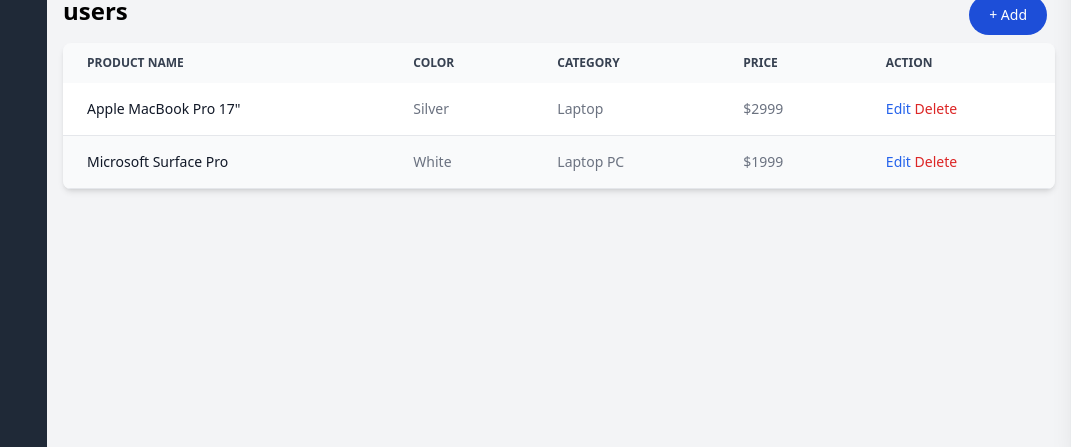
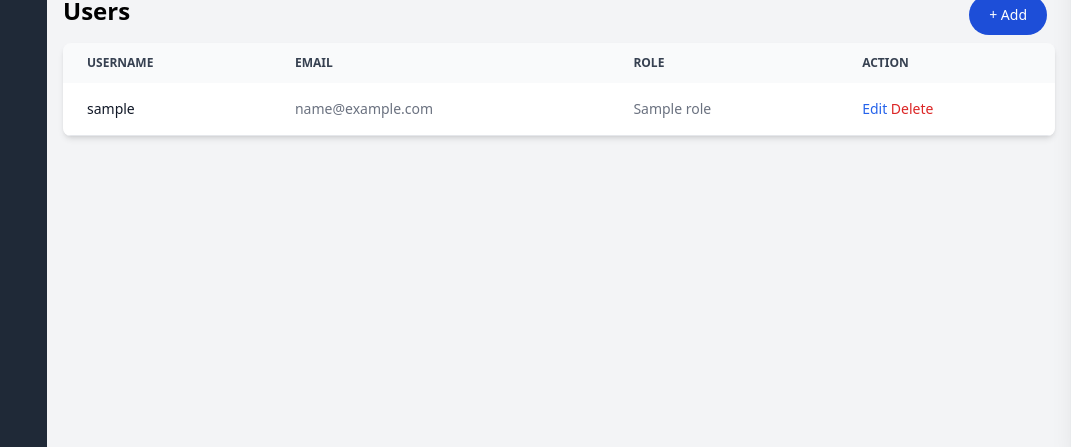
Before and after one commit to saalmahm/MyBlogPlatform, a PHP site: page /pages/dashboard.php in a window 1280 px wide. Shown: the part 353-800 px from the top of the page, without its empty margins (209-1280 px from the left). Run offline with PHP 8.4, Linux system fonts and the light colour scheme; tables that the repository leaves empty or names only in its code hold one stand-in row (values such as "Sample post"); some libraries are stand-ins or nearby versions.

Commit message:
Afficher les donnée dans la table users dans dashboard

```diff
--- a/pages/dashboard.php
+++ b/pages/dashboard.php
@@ -55,43 +55,45 @@
         </nav>
     </aside>
     <main class="ml-64 p-4 w-full">
-<div class="flex justify-between">
-<h1 class="text-2xl font-bold mb-4">users</h1>
-        <button type="button" class="text-white bg-blue-700 hover:bg-blue-800 focus:outline-none focus:ring-4 focus:ring-blue-300 font-medium rounded-full text-sm px-5 py-2.5 text-center me-2 mb-2 dark:bg-blue-600 dark:hover:bg-blue-700 dark:focus:ring-blue-800">+ Add</button>
-
-</div>
+        <div class="flex justify-between">
+            <h1 class="text-2xl font-bold mb-4">Users</h1>
+            <button type="button" class="text-white bg-blue-700 hover:bg-blue-800 focus:outline-none focus:ring-4 focus:ring-blue-300 font-medium rounded-full text-sm px-5 py-2.5 text-center me-2 mb-2 dark:bg-blue-600 dark:hover:bg-blue-700 dark:focus:ring-blue-800">+ Add</button>
+        </div>
         <div class="relative overflow-x-auto shadow-md sm:rounded-lg">
             <table class="w-full text-sm text-left rtl:text-right text-gray-500 dark:text-gray-400">
                 <thead class="text-xs text-gray-700 uppercase bg-gray-50 dark:bg-gray-700 dark:text-gray-400">
                     <tr>
-                        <th scope="col" class="px-6 py-3">Product name</th>
-                        <th scope="col" class="px-6 py-3">Color</th>
-                        <th scope="col" class="px-6 py-3">Category</th>
-                        <th scope="col" class="px-6 py-3">Price</th>
+                        <th scope="col" class="px-6 py-3">Username</th>
+                        <th scope="col" class="px-6 py-3">Email</th>
+                        <th scope="col" class="px-6 py-3">Role</th>
                         <th scope="col" class="px-6 py-3">Action</th>
                     </tr>
                 </thead>
                 <tbody>
-                    <tr class="odd:bg-white odd:dark:bg-gray-900 even:bg-gray-50 even:dark:bg-gray-800 border-b dark:border-gray-700">
-                        <th scope="row" class="px-6 py-4 font-medium text-gray-900 whitespace-nowrap dark:text-white">Apple MacBook Pro 17"</th>
-                        <td class="px-6 py-4">Silver</td>
-                        <td class="px-6 py-4">Laptop</td>
-                        <td class="px-6 py-4">$2999</td>
-                        <td class="px-6 py-4">
-                        <a href="#" class="font-medium text-blue-600 hover:underline">Edit</a>
-                        <a href="#" class="font-medium text-red-600 hover:underline">Delete</a>                        </td>
-                    </tr>
-                    <tr class="odd:bg-white odd:dark:bg-gray-900 even:bg-gray-50 even:dark:bg-gray-800 border-b dark:border-gray-700">
-                        <th scope="row" class="px-6 py-4 font-medium text-gray-900 whitespace-nowrap dark:text-white">Microsoft Surface Pro</th>
-                        <td class="px-6 py-4">White</td>
-                        <td class="px-6 py-4">Laptop PC</td>
-                        <td class="px-6 py-4">$1999</td>
-                        <td class="px-6 py-4">
-                            <a href="#" class="font-medium text-blue-600 hover:underline">Edit</a>
-                            <a href="#" class="font-medium text-red-600 hover:underline">Delete</a>
+                    <?php
+                    include ("../includes/db.php");
 
-                        </td>
-                    </tr>
+                    $sql = "SELECT users.id, users.username, users.email, roles.name AS role_name
+                            FROM users
+                            JOIN roles ON users.role_id = roles.id";
+                    $result = mysqli_query($conn, $sql);
+
+                    if (mysqli_num_rows($result) > 0) {
+                        while ($row = mysqli_fetch_assoc($result)) {
+                            echo '<tr class="odd:bg-white odd:dark:bg-gray-900 even:bg-gray-50 even:dark:bg-gray-800 border-b dark:border-gray-700">';
+                            echo '<td class="px-6 py-4 font-medium text-gray-900 whitespace-nowrap dark:text-white">' . $row['username'] . '</td>';
+                            echo '<td class="px-6 py-4">' . $row['email'] . '</td>';
+                            echo '<td class="px-6 py-4">' . $row['role_name'] . '</td>';
+                            echo '<td class="px-6 py-4">';
+                            echo '<a href="#" class="font-medium text-blue-600 hover:underline">Edit</a> ';
+                            echo '<a href="#" class="font-medium text-red-600 hover:underline">Delete</a>';
+                            echo '</td>';
+                            echo '</tr>';
+                        }
+                    } else {
+                        echo '<tr><td colspan="4" class="text-center px-6 py-4">No users found</td></tr>';
+                    }
+                    ?>
                 </tbody>
             </table>
         </div>
```
